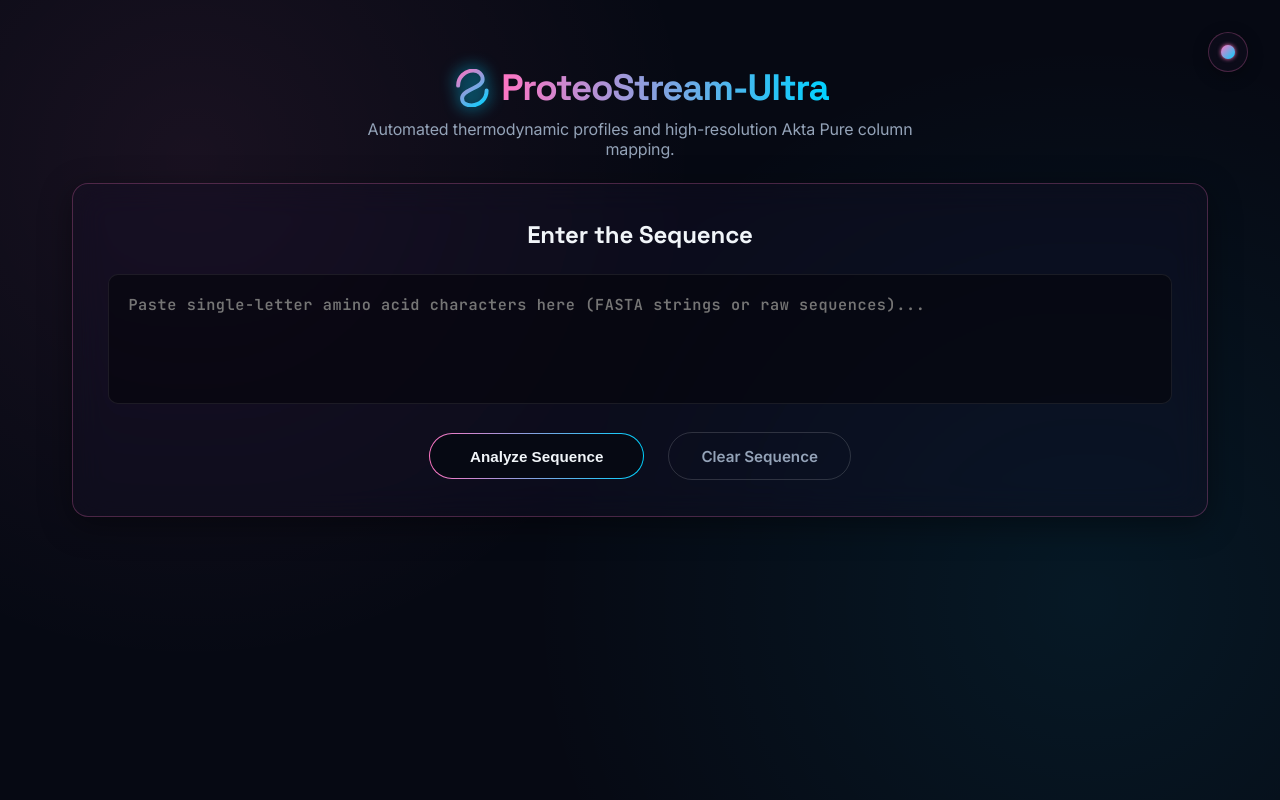
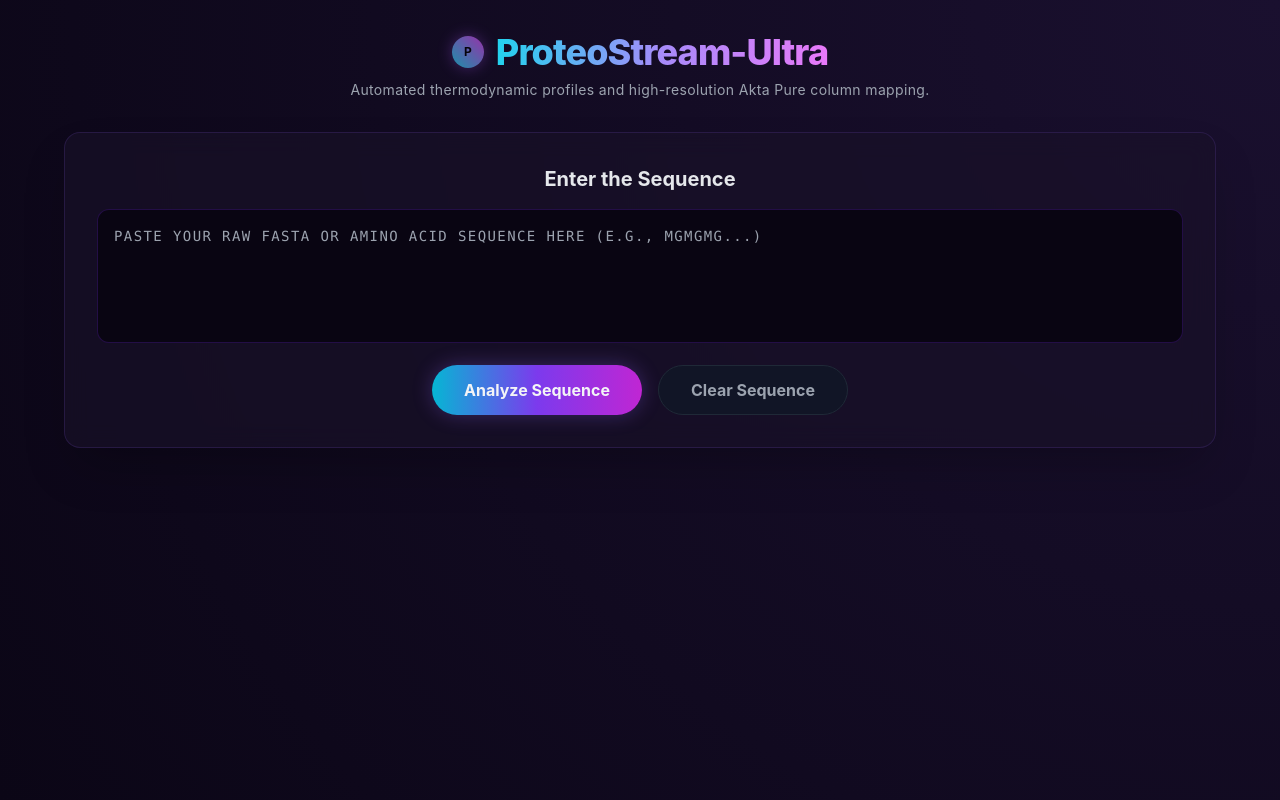
Before and after one commit to Niranjan-Kumar-K/Protein-Analyzer, a Flask app: page / in a window 1280 px wide. Run offline with Flask 3, Linux system fonts and the light colour scheme; some libraries are stand-ins or nearby versions.

Commit message:
Update index.html

```diff
--- a/templates/index.html
+++ b/templates/index.html
@@ -3,148 +3,197 @@
 <head>
     <meta charset="UTF-8">
     <meta name="viewport" content="width=device-width, initial-scale=1.0">
-    <title>ProteoStream-Ultra: Multiverse Edition</title>
+    <title>ProteoStream-Ultra | Advanced Protein Analytics</title>
+    <script src="https://cdn.tailwindcss.com"></script>
+    <style>
+        body {
+            background: radial-gradient(circle at top right, #1a102f, #0b0616);
+            font-family: 'Inter', sans-serif;
+        }
+        .premium-card {
+            background: rgba(25, 18, 41, 0.65);
+            backdrop-filter: blur(12px);
+            border: 1px solid rgba(139, 92, 246, 0.15);
+        }
+        /* Custom Glowing Scrollbar */
+        ::-webkit-scrollbar {
+            width: 6px;
+        }
+        ::-webkit-scrollbar-track {
+            background: #0b0616;
+        }
+        ::-webkit-scrollbar-thumb {
+            background: #6d28d9;
+            border-radius: 10px;
+        }
+    </style>
+</head>
+<body class="text-gray-100 min-h-screen flex flex-col items-center p-4 md:p-8">
 
-    <link rel="icon" type="image/svg+xml" href="{{ url_for('static', filename='logo.svg') }}">
-
-    <link rel="stylesheet" href="{{ url_for('static', filename='style.css') }}">
-    <link rel="stylesheet" href="{{ url_for('static', filename='dashboard.css') }}">
-
-    <link href="https://fonts.googleapis.com/css2?family=Inter:wght@400;500;600;700&family=Space+Grotesk:wght@500;600;700&family=JetBrains+Mono:wght@600;700&display=swap" rel="stylesheet">
-</head>
-<body>
-
-    <div id="loading-overlay" class="loader-hidden">
-        <div class="loader-wrapper">
-            <div class="folding-protein">
-                <div class="domain peptide-1"></div>
-                <div class="domain peptide-2"></div>
-                <div class="domain peptide-3"></div>
-                <div class="domain peptide-4"></div>
+    <header class="text-center mb-8 max-w-2xl">
+        <div class="flex items-center justify-center gap-3 mb-2">
+            <div class="w-8 h-8 rounded-full bg-gradient-to-tr from-cyan-400 to-fuchsia-500 animate-pulse flex items-center justify-center shadow-[0_0_15px_rgba(168,85,247,0.5)]">
+                <span class="text-xs font-bold text-black">P</span>
             </div>
-            <p class="loader-text">Computing structural thermodynamics and molecular vectors...</p>
+            <h1 class="text-3xl md:text-4xl font-extrabold tracking-tight bg-clip-text text-transparent bg-gradient-to-r from-cyan-400 via-violet-400 to-fuchsia-400">
+                ProteoStream-Ultra
+            </h1>
         </div>
-    </div>
-
-    <button id="theme-cycle-btn" aria-label="Cycle Interface Palette" title="Cycle Theme Design">
-        <span class="core-dot"></span>
-    </button>
-
-    <header class="main-header">
-        <div class="header-container">
-            <div class="logo-area">
-                <svg class="site-logo" viewBox="0 0 24 24" fill="none" xmlns="http://www.w3.org/2000/svg">
-                    <path d="M4.5 10.5C4.5 5.25329 8.75329 1 14 1C17.5 1 20 3.5 20 6.5C20 9.5 16.5 11 13.5 12.5C10.5 14 7 15.5 7 18.5C7 21.5 9.5 23 13 23C18.2467 23 22.5 18.7467 22.5 13.5" stroke="url(#logo-grad)" stroke-width="2.5" stroke-linecap="round"/>
-                    <defs>
-                        <linearGradient id="logo-grad" x1="4.5" y1="1" x2="22.5" y2="23" gradientUnits="userSpaceOnUse">
-                            <stop offset="0%" stop-color="var(--accent-primary)" />
-                            <stop offset="100%" stop-color="var(--accent-secondary)" />
-                        </linearGradient>
-                    </defs>
-                </svg>
-                <span class="logo-text">ProteoStream-Ultra</span>
-            </div>
-            <p class="tagline">Automated thermodynamic profiles and high-resolution Akta Pure column mapping.</p>
-        </div>
+        <p class="text-sm text-gray-400 tracking-wide">
+            Automated thermodynamic profiles and high-resolution Akta Pure column mapping.
+        </p>
     </header>
 
-    <main class="container page-workspace">
-        <section class="glass-card input-card">
-            <div class="card-header-center">
-                <h2>Enter the Sequence</h2>
-            </div>
-            <form id="analytics-form" method="POST">
+    <main class="w-full max-w-6xl space-y-6">
+
+        <section class="premium-card p-6 md:p-8 rounded-2xl shadow-2xl relative overflow-hidden">
+            <h2 class="text-xl font-bold text-center mb-4 text-gray-200">Enter the Sequence</h2>
+
+            <form id="analyzerForm" action="/" method="POST" class="space-y-4">
                 <textarea
                     name="protein_sequence"
-                    placeholder="Paste single-letter amino acid characters here (FASTA strings or raw sequences)..."
-                    required>{{ protein_input }}</textarea>
+                    id="protein_sequence"
+                    rows="5"
+                    placeholder="Paste your raw FASTA or amino acid sequence here (e.g., MGMGMG...)"
+                    class="w-full p-4 rounded-xl bg-[#090512] border border-violet-900/40 text-cyan-300 font-mono tracking-widest text-sm focus:outline-none focus:border-cyan-500 transition-colors duration-300 resize-none uppercase"
+                    required
+                >{{ protein_input }}</textarea>
 
-                <div class="form-actions-center">
-                    <button type="submit" class="btn-interactive">
-                        <span>Analyze Sequence</span>
+                <div class="flex flex-wrap justify-center gap-4">
+                    <button
+                        type="submit"
+                        class="px-8 py-3 rounded-full font-bold bg-gradient-to-r from-cyan-500 via-violet-600 to-fuchsia-600 hover:opacity-90 active:scale-95 transition-all shadow-[0_0_20px_rgba(139,92,246,0.3)] duration-200"
+                    >
+                        Analyze Sequence
                     </button>
-                    <button type="button" id="clear-sequence-btn" class="btn-secondary">
+                    <button
+                        type="button"
+                        id="clearBtn"
+                        class="px-8 py-3 rounded-full font-bold bg-gray-900/80 border border-gray-800 text-gray-400 hover:text-gray-200 hover:bg-gray-800 transition-all duration-200"
+                    >
                         Clear Sequence
                     </button>
                 </div>
             </form>
         </section>
 
+        <div id="loadingScreen" class="hidden fixed inset-0 z-50 bg-[#06030c]/90 flex-col items-center justify-center space-y-4 backdrop-blur-sm">
+            <div class="relative w-16 h-16">
+                <div class="absolute inset-0 border-4 border-cyan-400/30 rounded-xl animate-spin duration-1000"></div>
+                <div class="absolute inset-2 border-4 border-t-fuchsia-500 border-r-transparent border-b-transparent border-l-transparent rounded-lg animate-spin speed-up"></div>
+            </div>
+            <p class="text-sm font-semibold tracking-widest text-cyan-400 animate-pulse">
+                ALGORITHMIC ENGINE COMPUTING CHARGE RESIDUE VECTOR MATRICES...
+            </p>
+        </div>
+
         {% if results and results.error %}
-        <div class="error-banner">⚠️ {{ results.error }}</div>
+        <div class="p-4 rounded-xl bg-red-950/40 border border-red-900/50 text-red-400 text-center text-sm font-medium flex items-center justify-center gap-2">
+            <span>⚠</span> {{ results.error }}
+        </div>
         {% endif %}
 
         {% if results and not results.error %}
-        <div class="dashboard-layout">
+        <div class="grid grid-cols-1 lg:grid-cols-12 gap-6">
 
-            <section class="glass-card metrics-panel">
-                <div class="card-header">
-                    <h3>Thermodynamic &amp; Structural State</h3>
+            <section class="lg:col-span-5 space-y-4">
+                <div class="premium-card p-6 rounded-2xl space-y-6">
+                    <h3 class="text-md font-bold tracking-wider text-gray-400 uppercase border-b border-violet-950 pb-2">
+                        Thermodynamic & Structural State
+                    </h3>
+
+                    <div class="grid grid-cols-2 gap-4">
+                        <div class="bg-[#0c071a] p-4 rounded-xl border border-violet-950/30">
+                            <span class="text-[10px] uppercase font-bold tracking-wider text-gray-500 block mb-1">Molecular Envelope Mass</span>
+                            <span class="text-xl font-black text-fuchsia-400">{{ results.mw }}</span>
                         </div>
-                <div class="metrics-grid">
-                    <div class="metric-tile">
-                        <span class="tile-label">Molecular Envelope Mass</span>
-                        <span class="tile-value">{{ results.mw }}</span>
+                        <div class="bg-[#0c071a] p-4 rounded-xl border border-violet-950/30">
+                            <span class="text-[10px] uppercase font-bold tracking-wider text-gray-500 block mb-1">Isoelectric Vector (pI)</span>
+                            <span class="text-xl font-black text-violet-400">{{ results.pI }}</span>
                         </div>
-                    <div class="metric-tile">
-                        <span class="tile-label">Isoelectric Vector (pI)</span>
-                        <span class="tile-value">{{ results.pI }}</span>
+                        <div class="bg-[#0c071a] p-4 rounded-xl border border-violet-950/30">
+                            <span class="text-[10px] uppercase font-bold tracking-wider text-gray-500 block mb-1">Instability Index</span>
+                            <span class="text-xs font-bold text-cyan-400 mt-1 block">{{ results.instability }}</span>
                         </div>
-                    <div class="metric-tile">
-                        <span class="tile-label">Instability Index</span>
-                        <span class="tile-value-alt">{{ results.instability }}</span>
+                        <div class="bg-[#0c071a] p-4 rounded-xl border border-violet-950/30">
+                            <span class="text-[10px] uppercase font-bold tracking-wider text-gray-500 block mb-1">Aliphatic Index (Thermal Parameter)</span>
+                            <span class="text-xl font-black text-sky-400">{{ results.aliphatic }}</span>
                         </div>
-                    <div class="metric-tile">
-                        <span class="tile-label">Aliphatic Index (Thermal Parameter)</span>
-                        <span class="tile-value-alt">{{ results.aliphatic }}</span>
                     </div>
-                    <div class="metric-tile">
-                        <span class="tile-label">Molar Extinction Coeff. (ε)</span>
-                        <span class="tile-value-alt" style="font-size: 1.12rem;">{{ results.extinction }}</span>
+
+                    <div class="grid grid-cols-2 gap-4 pt-2">
+                        <div class="bg-[#090514] p-4 rounded-xl border border-violet-950/40">
+                            <span class="text-[10px] uppercase font-bold tracking-wider text-gray-500 block mb-1">Molar Extinction Coeff. (ε)</span>
+                            <span class="text-xs font-bold text-teal-400 block tracking-tight">{{ results.extinction }}</span>
                         </div>
-                    <div class="metric-tile">
-                        <span class="tile-label">Absorbance (A280 for 1mg/mL)</span>
-                        <span class="tile-value-alt">{{ results.a280 }}</span>
+                        <div class="bg-[#090514] p-4 rounded-xl border border-violet-950/40">
+                            <span class="text-[10px] uppercase font-bold tracking-wider text-gray-500 block mb-1">Absorbance (A280 for 1mg/ml)</span>
+                            <span class="text-xl font-black text-emerald-400 block">{{ results.a280 }}</span>
+                        </div>
                     </div>
                 </div>
             </section>
 
-            <section class="glass-card workflow-panel">
-                <div class="workflow-header">
-                    <h3>Liquid Chromatography Strategy</h3>
-                    <span class="badge">{{ results.certainty }}</span>
+            <section class="lg:col-span-7">
+                <div class="premium-card p-6 rounded-2xl h-full flex flex-col justify-between">
+                    <div>
+                        <div class="flex items-center justify-between border-b border-violet-950 pb-2 mb-6">
+                            <h3 class="text-md font-bold tracking-wider text-gray-400 uppercase">
+                                Liquid Chromatography Strategy
+                            </h3>
+                            <span class="text-[10px] px-3 py-1 rounded-full bg-cyan-950/50 border border-cyan-800 text-cyan-400 font-bold tracking-widest uppercase">
+                                {{ results.certainty }}
+                            </span>
                         </div>
 
-                <div class="timeline">
-                    <div class="timeline-item">
-                        <div class="timeline-marker">1</div>
-                        <div class="timeline-content">
-                            <h4>Phase I: Target Capture (IEX)</h4>
-                            <div class="parameter-tag">Akta Matrix: <strong>{{ results.resin }}</strong></div>
-                            <div class="parameter-tag">Mobile Phase: <code>{{ results.buffer }}</code></div>
-                            <p class="rationale-text">{{ results.rationale }}</p>
+                        <div class="space-y-6 relative before:absolute before:left-3 before:top-2 before:bottom-2 before:w-[2px] before:bg-gradient-to-b before:from-cyan-500 before:via-violet-500 before:to-fuchsia-500">
+
+                            <div class="relative pl-8">
+                                <div class="absolute left-1 top-1 w-4 h-4 rounded-full bg-[#0b0616] border-2 border-cyan-400 flex items-center justify-center text-[9px] font-bold text-cyan-400">1</div>
+                                <h4 class="text-xs font-black tracking-widest text-cyan-400 uppercase mb-2">Phase I: Target Capture (IEX)</h4>
+                                <div class="bg-[#090514] p-3 rounded-xl border border-cyan-950/30 mb-2">
+                                    <span class="text-[10px] uppercase font-bold text-gray-500 block">Akta Matrix:</span>
+                                    <span class="text-xs font-bold text-gray-200">{{ results.resin }}</span>
                                 </div>
+                                <div class="bg-[#090514] p-3 rounded-xl border border-cyan-950/30 mb-2">
+                                    <span class="text-[10px] uppercase font-bold text-gray-500 block">Mobile Phase:</span>
+                                    <span class="text-xs font-bold text-cyan-400 font-mono">{{ results.buffer }}</span>
+                                </div>
+                                <p class="text-xs text-gray-400 leading-relaxed">{{ results.rationale }}</p>
                             </div>
 
                             {% if results.intermediate_resin %}
-                    <div class="timeline-item">
-                        <div class="timeline-marker">2</div>
-                        <div class="timeline-content">
-                            <h4>Phase II: Intermediate Purification (HIC)</h4>
-                            <div class="parameter-tag">Akta Matrix: <strong>{{ results.intermediate_resin }}</strong></div>
-                            <div class="parameter-tag">Mobile Phase: <code>{{ results.intermediate_buffer }}</code></div>
-                            <p class="rationale-text">{{ results.intermediate_rationale }}</p>
+                            <div class="relative pl-8">
+                                <div class="absolute left-1 top-1 w-4 h-4 rounded-full bg-[#0b0616] border-2 border-violet-500 flex items-center justify-center text-[9px] font-bold text-violet-400">2</div>
+                                <h4 class="text-xs font-black tracking-widest text-violet-400 uppercase mb-2">Phase II: Intermediate Purification (HIC)</h4>
+                                <div class="bg-[#090514] p-3 rounded-xl border border-violet-950/30 mb-2">
+                                    <span class="text-[10px] uppercase font-bold text-gray-500 block">Akta Matrix:</span>
+                                    <span class="text-xs font-bold text-gray-200">{{ results.intermediate_resin }}</span>
                                 </div>
+                                <div class="bg-[#090514] p-3 rounded-xl border border-violet-950/30 mb-2">
+                                    <span class="text-[10px] uppercase font-bold text-gray-500 block">Mobile Phase:</span>
+                                    <span class="text-xs font-bold text-violet-400 font-mono">{{ results.intermediate_buffer }}</span>
+                                </div>
+                                <p class="text-xs text-gray-400 leading-relaxed">{{ results.intermediate_rationale }}</p>
                             </div>
                             {% endif %}
 
-                    <div class="timeline-item">
-                        <div class="timeline-marker">{% if results.intermediate_resin %}3{% else %}2{% endif %}</div>
-                        <div class="timeline-content">
-                            <h4>Phase {% if results.intermediate_resin %}III{% else %}II{% endif %}: Fragment Polishing (SEC)</h4>
-                            <div class="parameter-tag">Akta Matrix: <strong>{{ results.polishing }}</strong></div>
-                            <div class="parameter-tag">Mobile Phase: <code>1x PBS, pH 7.4</code></div>
-                            <p class="rationale-text">Isolates intact target conformations away from transient degradation factors, sub-fragments, and aggregate multi-mers.</p>
+                            <div class="relative pl-8">
+                                <div class="absolute left-1 top-1 w-4 h-4 rounded-full bg-[#0b0616] border-2 border-fuchsia-500 flex items-center justify-center text-[9px] font-bold text-fuchsia-400">
+                                    {% if results.intermediate_resin %}3{% else %}2{% endif %}
+                                </div>
+                                <h4 class="text-xs font-black tracking-widest text-fuchsia-400 uppercase mb-2">Phase III: Fragment Polishing (SEC)</h4>
+                                <div class="bg-[#090514] p-3 rounded-xl border border-fuchsia-950/30 mb-2">
+                                    <span class="text-[10px] uppercase font-bold text-gray-500 block">Akta Matrix:</span>
+                                    <span class="text-xs font-bold text-gray-200">{{ results.polishing }}</span>
+                                </div>
+                                <div class="bg-[#090514] p-3 rounded-xl border border-fuchsia-950/30 mb-2">
+                                    <span class="text-[10px] uppercase font-bold text-gray-500 block">Mobile Phase:</span>
+                                    <span class="text-xs font-bold text-fuchsia-400 font-mono">1x PBS, pH 7.4</span>
+                                </div>
+                                <p class="text-xs text-gray-400 leading-relaxed">Isolates intact target conformations away from transient degradation factors, sub-fragments, and aggregate multi-mers.</p>
+                            </div>
+
                         </div>
                     </div>
                 </div>
@@ -152,51 +201,30 @@
 
         </div>
         {% endif %}
+
     </main>
 
     <script>
-        // Engagement Loader Transition
-        document.getElementById('analytics-form').addEventListener('submit', function() {
-            document.getElementById('loading-overlay').className = 'loader-visible';
+        // Form Interceptor for Creating the Premium Show-Off Delay
+        document.getElementById('analyzerForm').addEventListener('submit', function(e) {
+            e.preventDefault(); // Hold the line! Prevent instantaneous reload
+
+            // Pop the morphing loader overlay into view
+            document.getElementById('loadingScreen').classList.remove('hidden');
+
+            // Allow the animation loop to flash gracefully for 2.5 seconds
+            setTimeout(() => {
+                this.submit(); // Submit back to Flask for real
+            }, 2500);
         });
 
-        // Loop array containing our 4 custom design theme states
-        const themes = ['cyber', 'emerald', 'amethyst', 'frost'];
-        const cycleBtn = document.getElementById('theme-cycle-btn');
-
-        function getActiveTheme() {
-            return localStorage.getItem('proteo_theme') || 'cyber';
+        // Clear UI Command Function
+        document.getElementById('clearBtn').addEventListener('click', function() {
+            document.getElementById('protein_sequence').value = '';
+            // If results are present, redirect to clear out dashboard parameters cleanly
+            if (window.location.search || window.location.pathname !== '/') {
+                window.location.href = '/';
             }
-
-        function applyTheme(themeName) {
-            if (themeName === 'cyber') {
-                document.documentElement.removeAttribute('data-theme');
-            } else {
-                document.documentElement.setAttribute('data-theme', themeName);
-            }
-            localStorage.setItem('proteo_theme', themeName);
-        }
-
-        // Initialize display configuration state from local storage cache
-        applyTheme(getActiveTheme());
-
-        // Event listener path to cycle themes sequentially on click
-        cycleBtn.addEventListener('click', () => {
-            const currentTheme = getActiveTheme();
-            let currentIndex = themes.indexOf(currentTheme);
-            let nextIndex = (currentIndex + 1) % themes.length;
-            const nextTheme = themes[nextIndex];
-
-            applyTheme(nextTheme);
-        });
-
-        // Instant Workspace Clearance Engine Trigger
-        const clearBtn = document.getElementById('clear-sequence-btn');
-        const textarea = document.querySelector('textarea[name="protein_sequence"]');
-
-        clearBtn.addEventListener('click', () => {
-            textarea.value = '';
-            textarea.focus();
         });
     </script>
 </body>
```
Lines whose indentation alone changed are shown as unchanged.
